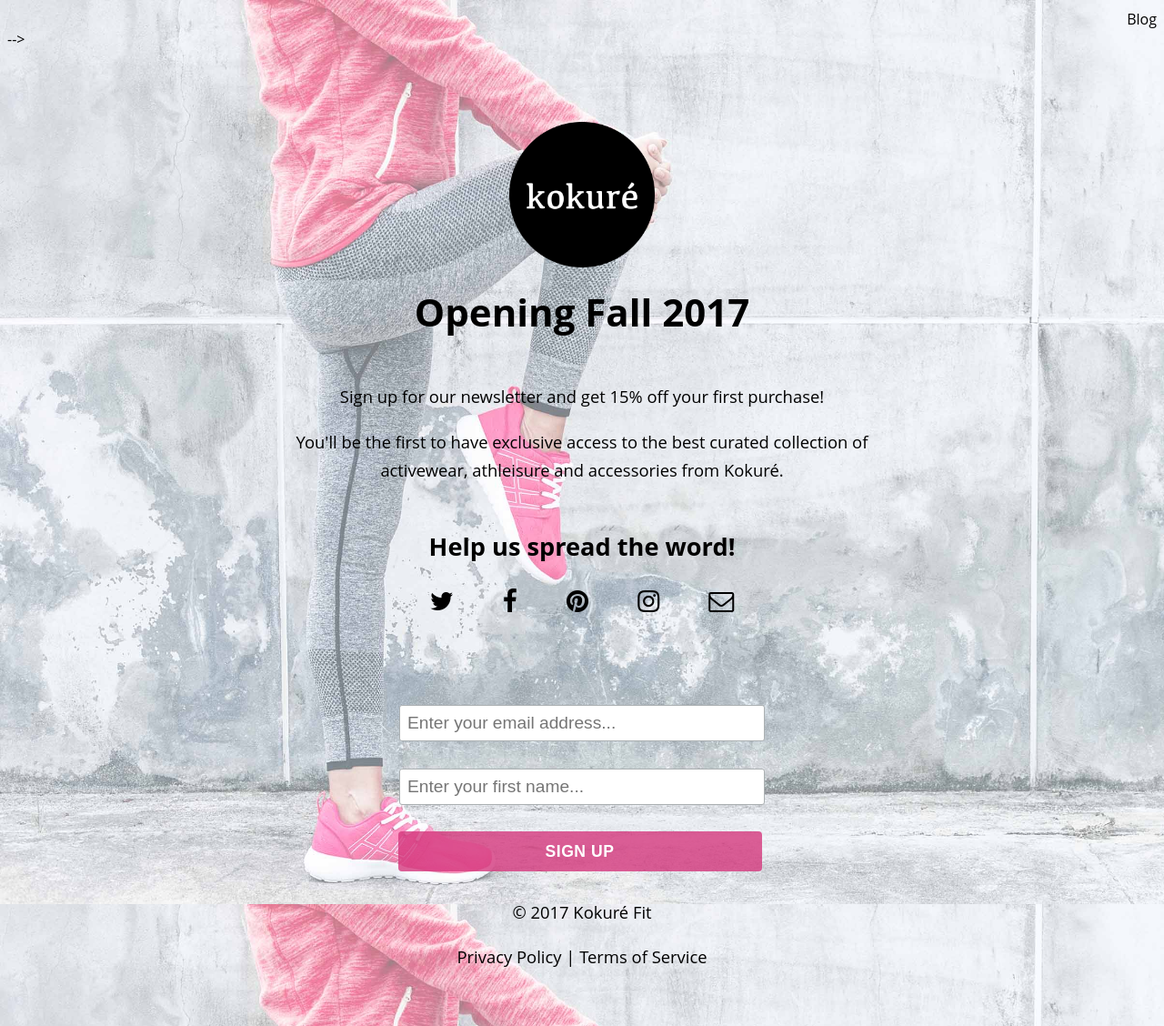
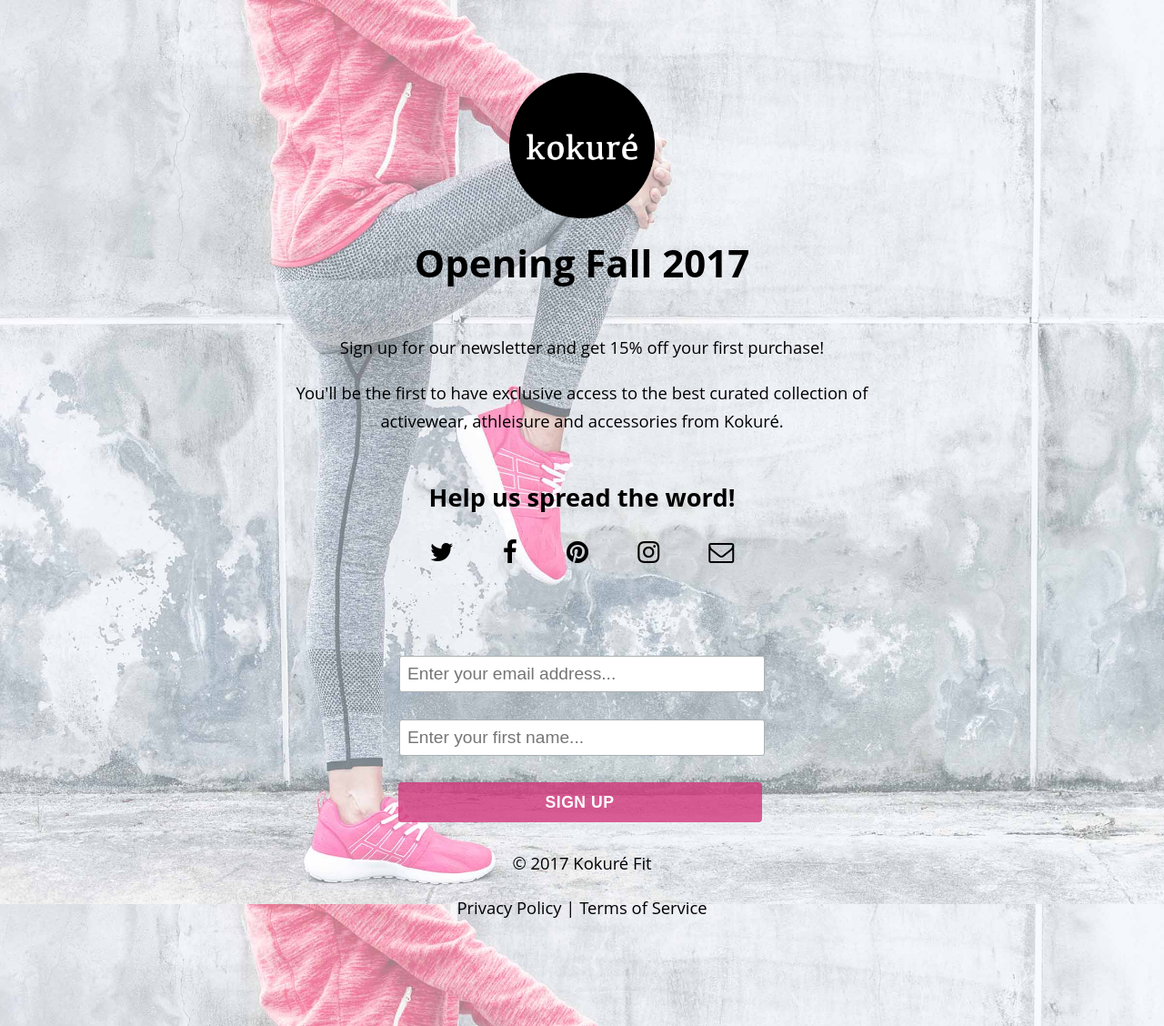
Before and after one commit to kokure/kokure.github.io, a Jekyll site: the page index.html, which Jekyll copies as it is, in a window 1280 px wide. Shown: the whole page at 91% size. Built offline with Jekyll 4.4.1, drawn with Linux system fonts in a browser that asks for light colours; comment, search, counter and statistics services are not loaded.

Commit message:
Delete navbar div

```diff
--- a/index.html
+++ b/index.html
@@ -82,14 +82,6 @@
 
   </head>
   <body>
-<!-- <div id="myNav" class="overlay">
-
-  <!-- Overlay content -->
-  <div class="overlay-content">
-    <a href="/blog/">Blog</a>
- </div>
-
-</div> -->
     <div class='centerme'>
     <img src='img/kokuretransparent.png' style='width: 160px; height: 160px;'>
 
```
